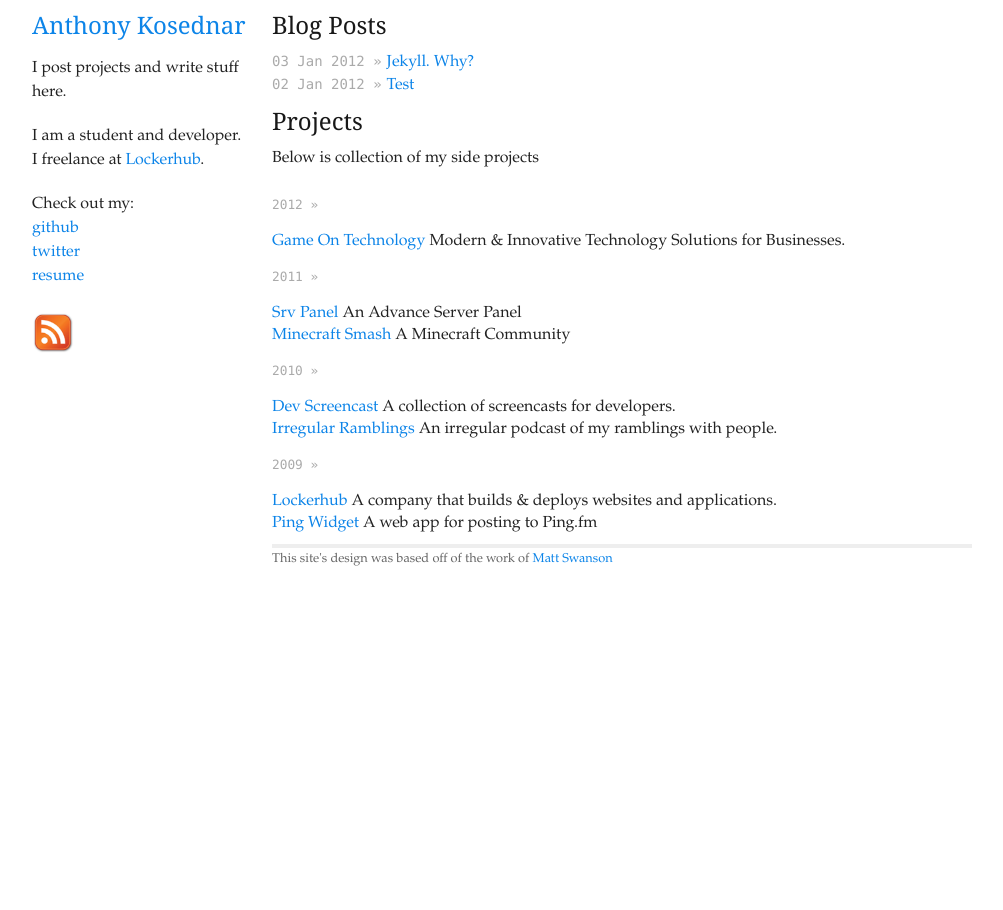
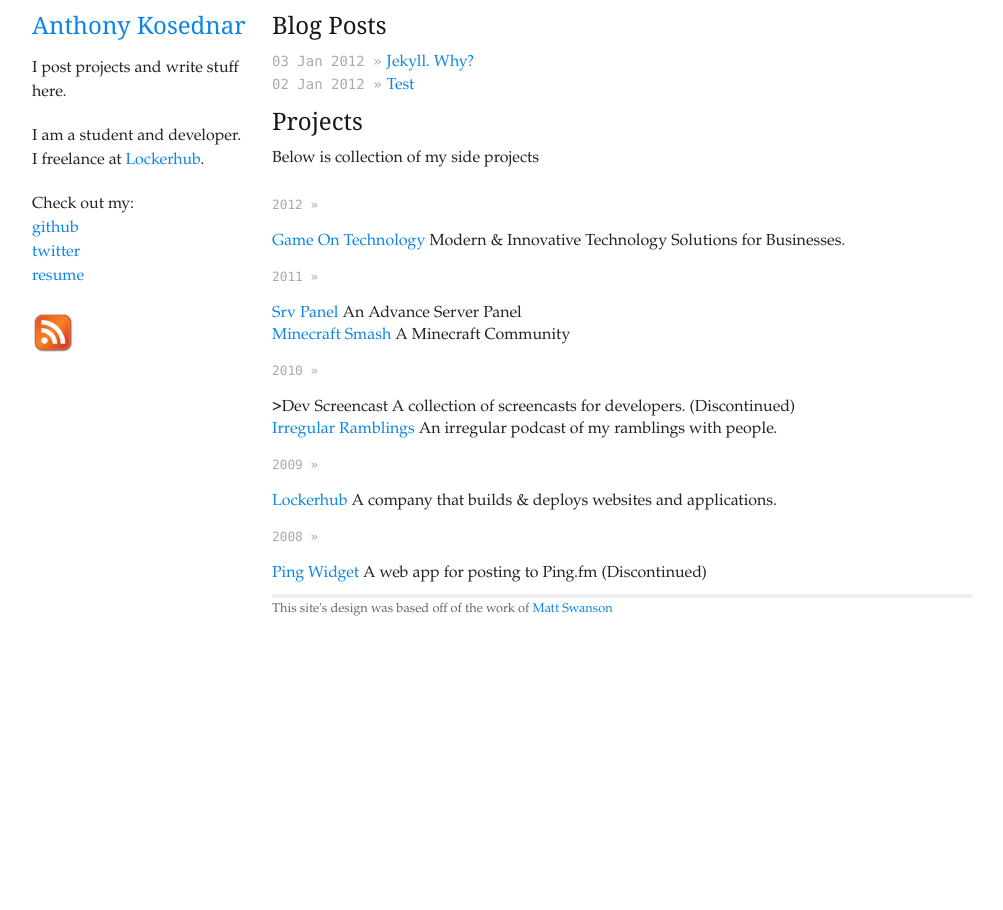
Before and after one commit to akosednar/akosednar.github.com, a Jekyll site: the page built from index.html, in a window 1280 px wide. Shown: the whole page, without its empty margins (138-1141 px from the left). Built offline with Jekyll 4.4.1, drawn with Linux system fonts in a browser that asks for light colours.

Commit message:
Some accuracy changes
anything with no real existing web presence is no link

```diff
--- a/index.html
+++ b/index.html
@@ -31,13 +31,16 @@
 
   <h2 class="project-date">2010 &raquo;</h2>
   <ul class="posts">
-	<li><a href="http://devscreencast.com/">Dev Screencast</a> A collection of screencasts for developers.</li>
+	<li>>Dev Screencast A collection of screencasts for developers. <i>(Discontinued)</i></li>
         <li><a href="http://irregularramblings.com/">Irregular Ramblings</a> An irregular podcast of my ramblings with people.</li>
 </ul>
 
 <h2 class="project-date">2009 &raquo;</h2>
   <ul class="posts">
         <li><a href="http://lockerhub.com/">Lockerhub</a> A company that builds & deploys websites and applications.</li>
-	<li><a href="http://pingwidget.com/">Ping Widget</a> A web app for posting to Ping.fm</li>
+</ul>
+<h2 class="project-date">2008 &raquo;</h2>
+  <ul class="posts">
+	<li><a href="https://github.com/akosednar/Pingfm-Widget">Ping Widget</a> A web app for posting to Ping.fm <i>(Discontinued)</i></li>
 </ul>
 </div>
```
